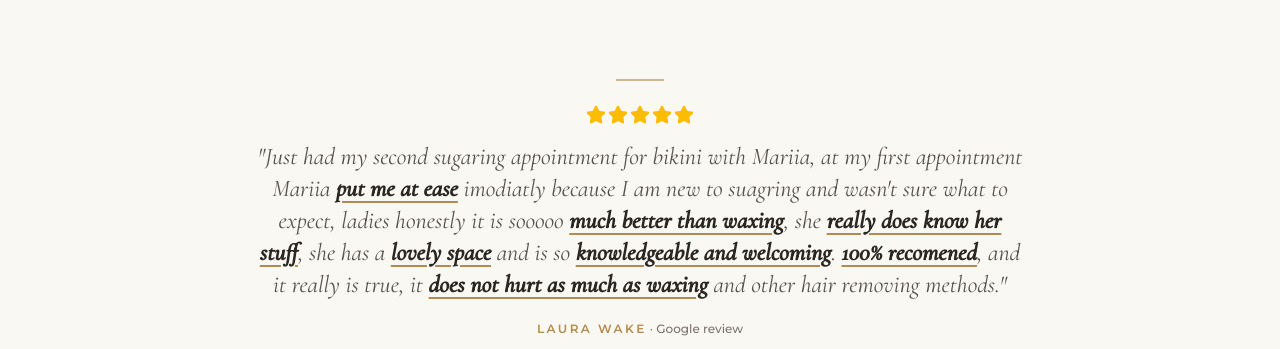
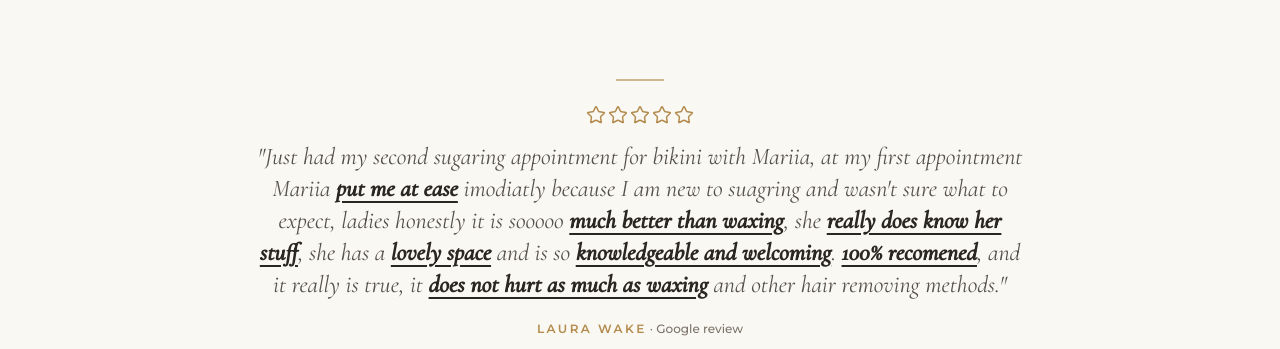
Before and after one commit to sweet-orchard/mv-sugaring-bristol-website, a React (Vite) app: page / in a window 1280 px wide. Shown: the part 3932-4281 px from the top of the page. Built offline with nearby package versions, Linux system fonts and the light colour scheme.

Commit message:
Review: dark underlines for key phrases, outlined gold stars
Co-Authored-By: Claude Sonnet 5.5 <noreply@anthropic.com>
Claude-Session: https://claude.ai/code/session_018AJJriCm7ZhNhxA4fH2trF

```diff
--- a/src/components/WhySugaringSection.jsx
+++ b/src/components/WhySugaringSection.jsx
@@ -73,7 +73,7 @@ function highlight(text, phrases) {
     found.forEach(({ p, i }) => {
         if (i < cursor) return;
         if (i > cursor) parts.push(text.slice(cursor, i));
-        parts.push(<mark key={i} className="bg-transparent font-bold text-foreground underline decoration-[#B38B4D] decoration-2 underline-offset-[5px]">{p}</mark>);
+        parts.push(<mark key={i} className="bg-transparent font-bold text-foreground underline decoration-foreground decoration-2 underline-offset-[5px]">{p}</mark>);
         cursor = i + p.length;
     });
     parts.push(text.slice(cursor));
@@ -154,7 +154,7 @@ export default function WhySugaringSection() {
                     </div>
                     <div className="flex justify-center gap-0.5 mb-4" aria-label="5 out of 5 stars">
                         {[...Array(5)].map((_, i) => (
-                            <Star key={i} className="w-5 h-5 fill-[#FBBC04] text-[#FBBC04]" />
+                            <Star key={i} className="w-5 h-5 fill-transparent text-[#B38B4D]" strokeWidth={1.75} />
                         ))}
                     </div>
                     <p className="font-display text-lg md:text-2xl italic text-foreground/80 max-w-3xl mx-auto leading-[1.6]">{highlight(t('NEW_WHY_CLOSING_QUOTE'), (t('NEW_WHY_CLOSING_HIGHLIGHTS') || '').split('|').filter(Boolean))}</p>
```
